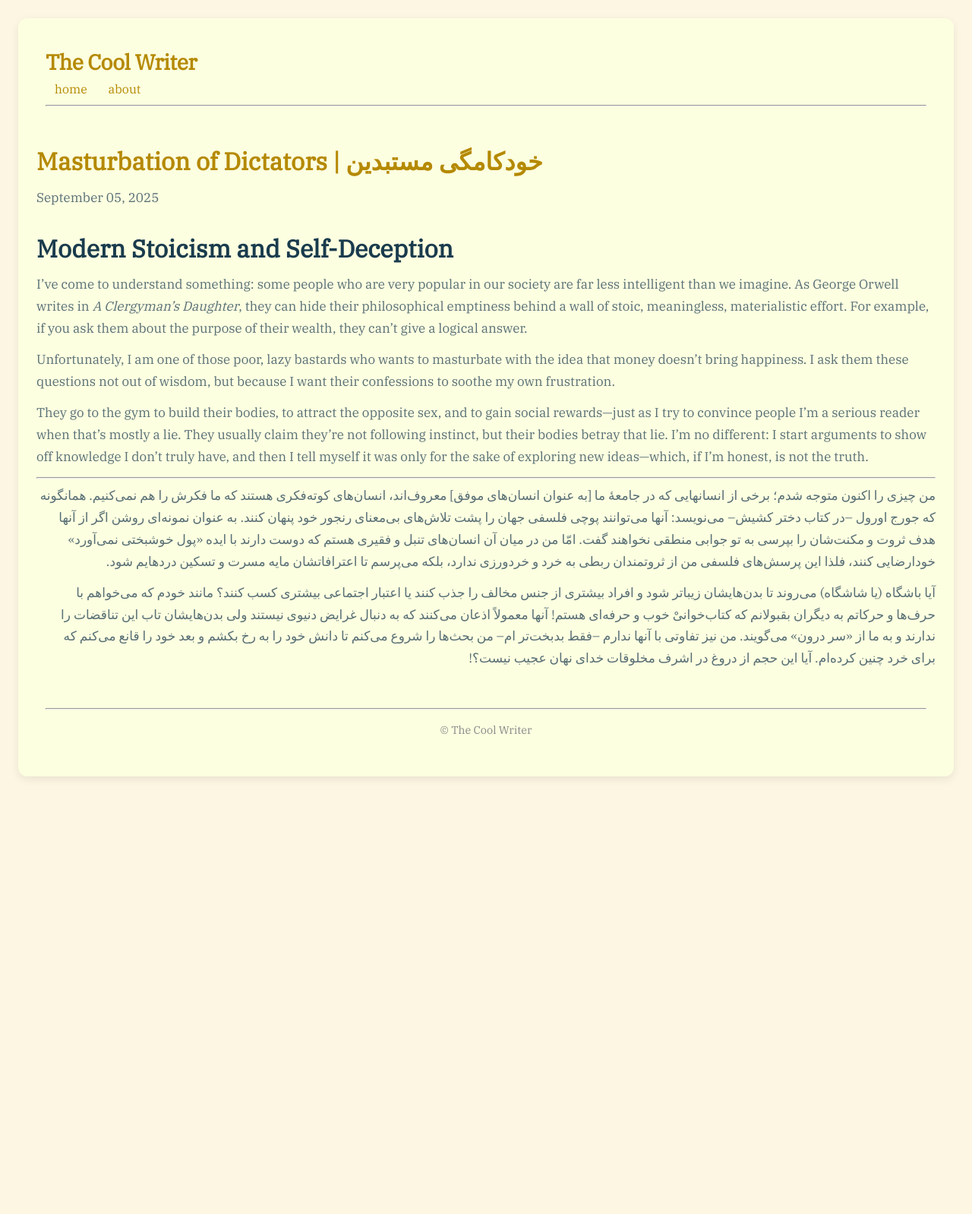
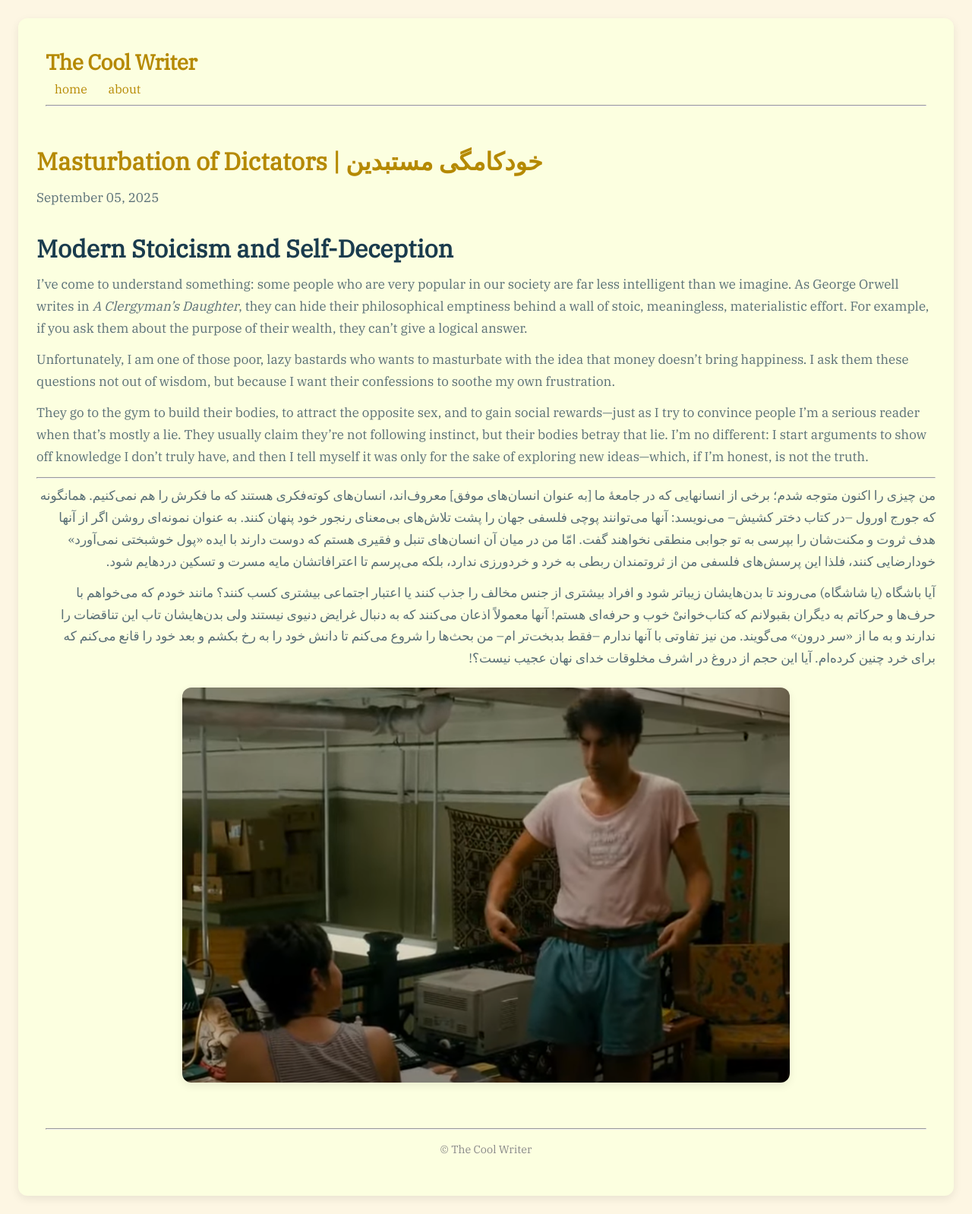
Before and after one commit to mahdikarimi1386339/mahdikarimi1386339.github.io, a Jekyll site: the page built from _posts/2025-09-05-Masturbation-of-Dictators.md, in a window 1280 px wide. Shown: the whole page at 76% size. Built offline with Jekyll 4.4.1, drawn with Linux system fonts in a browser that asks for light colours; some web fonts are replaced; before the commit the page ends 1046 px from its top, so only the background shows below that.

Commit message:
adding pictures

```diff
--- a/_posts/2025-09-05-Masturbation-of-Dictators.md
+++ b/_posts/2025-09-05-Masturbation-of-Dictators.md
@@ -32,3 +32,6 @@ exploring new ideas—which, if I’m honest, is not the truth.
     آیا باشگاه (یا شاشگاه) می‌روند تا بدن‌هایشان زیباتر شود و افراد بیشتری از جنس مخالف را جذب کنند یا اعتبار اجتماعی بیشتری کسب کنند؟ مانند خودم که می‌خواهم با حرف‌ها و حرکاتم به دیگران بقبولانم که کتاب‌خوانیْ خوب و حرفه‌ای هستم! آنها معمولاً اذعان می‌کنند که به دنبال غرایض دنیوی نیستند ولی بدن‌هایشان تاب این تناقضات را ندارند و به ما از «سر درون» می‌گویند. من نیز تفاوتی با آنها ندارم –فقط بدبخت‌تر ام– من بحث‌ها را شروع می‌کنم تا دانش خود را به رخ بکشم و بعد خود را قانع می‌کنم که برای خرد چنین کرده‌‌ام. آیا این حجم از دروغ در اشرف مخلوقات خدای نهان عجیب نیست؟!
     </p>
 </div>
+<div class="PostImages">
+    <img src="{{ '/assets/images/Dictators.png' | relative_url }}" alter="Hallaj">
+</div>
```
Also changed, not shown: assets/images/Dictators.png (added).
